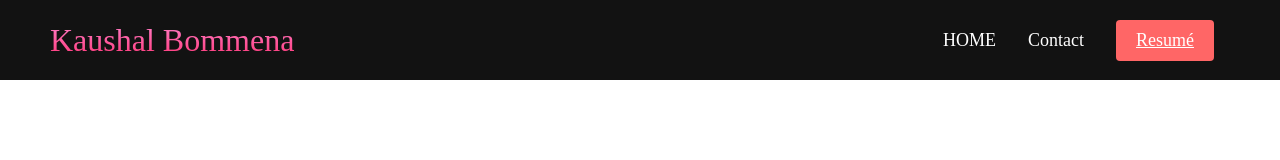
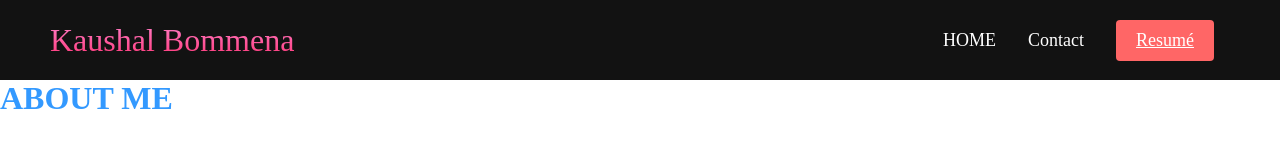
Before and after one commit to kaushalb/kaushal_bommena.github.io, a plain HTML site: page myWebsite/index.html in a window 1280 px wide. Drawn offline with Linux system fonts and the light colour scheme.

```diff
--- a/myWebsite/index.html
+++ b/myWebsite/index.html
@@ -31,7 +31,11 @@
 
     <!--Page body-->
     <div class="main">
-      <div class="main__container"></div>
+      <div class="main__container">
+        <div class="main__content">
+          <h1>ABOUT ME</h1>
+        </div>
+      </div>
     </div>
     <script src="app.js"></script>
   </body>
```
Also changed, not shown: myWebsite/images/resumeSC.png (added).
